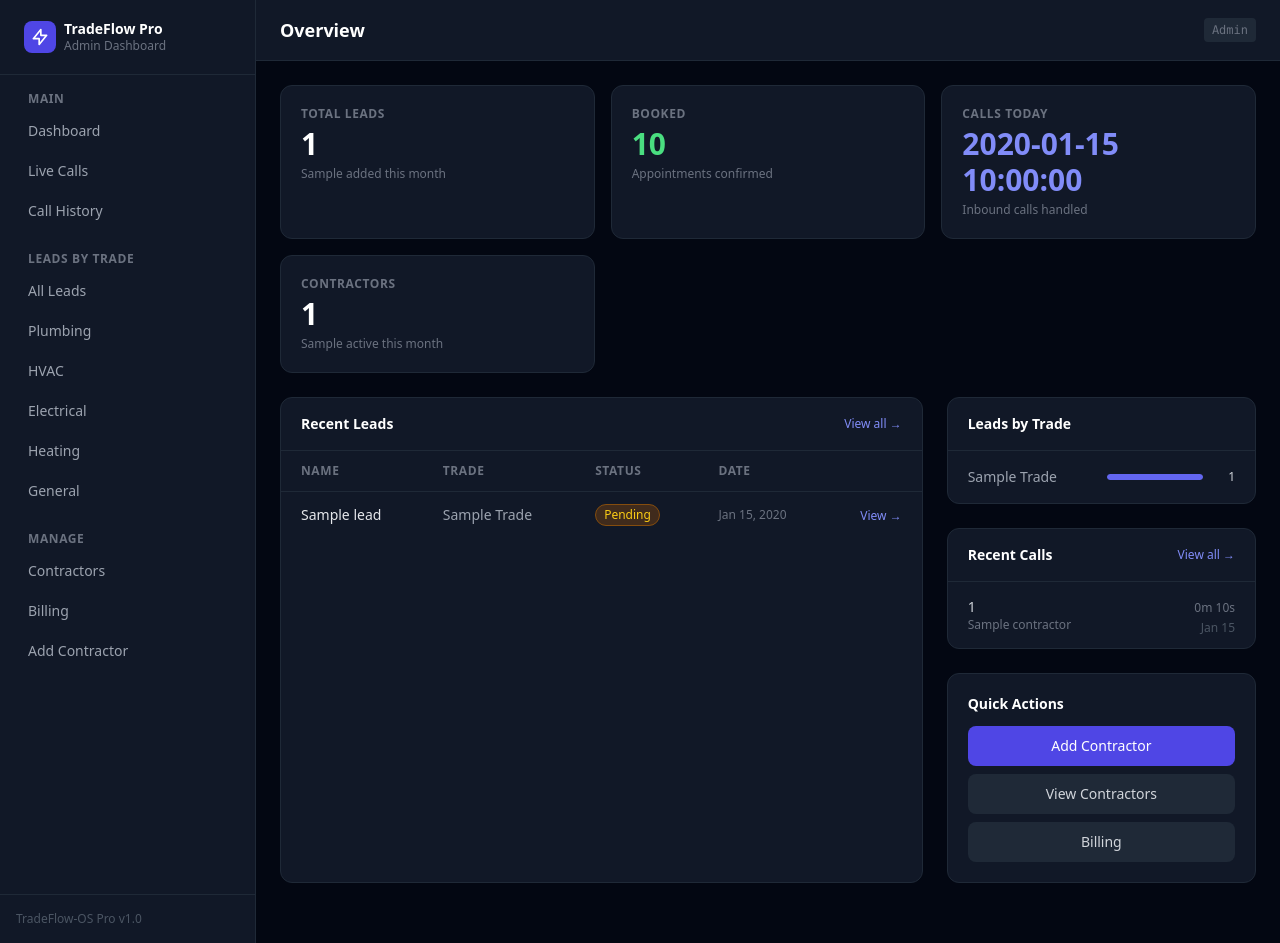
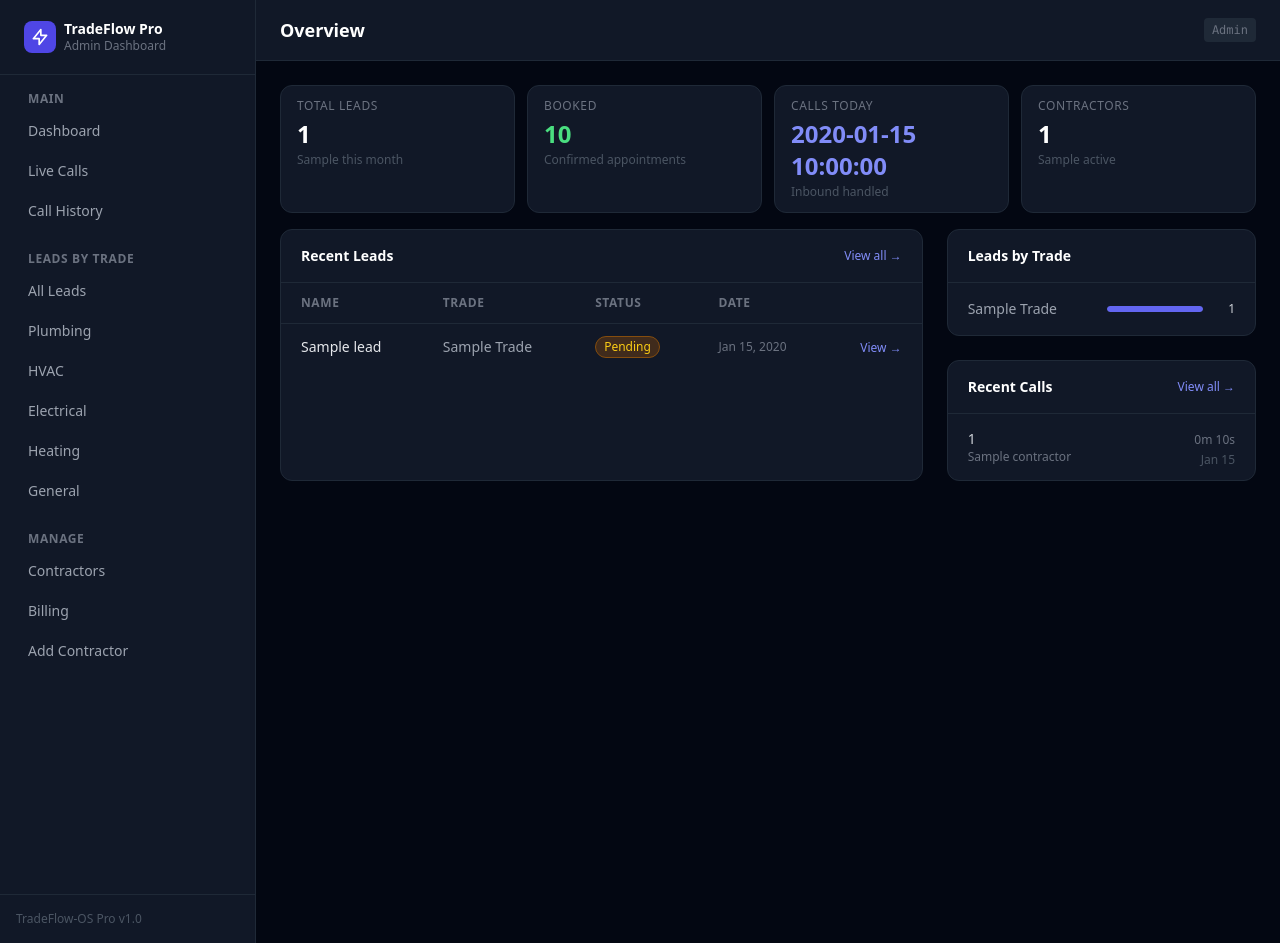
Before and after one commit to ren206-png/TradeFlow-OS-PRO, a FastAPI app: template app/templates/dashboard_overview.html in a window 1280 px wide. Run offline with FastAPI, Linux system fonts and the light colour scheme; the template is opened without the code that fills it: most values are stand-ins (such as "Sample title", 1, 10 or a date in 2020); parts of the project's set-up code (start-up, migrations or seed data) failed here and were passed over; some libraries are stand-ins or nearby versions.

Commit message:
Compact dashboard — 4-column stat row, remove Quick Actions panel, limit leads to 5
Co-Authored-By: Claude Sonnet 4.6 <noreply@anthropic.com>

```diff
--- a/app/routers/dashboard.py
+++ b/app/routers/dashboard.py
@@ -81,7 +81,7 @@ async def dashboard_overview(
 
     # --- Recent Leads ---
     recent_leads_result = await db.execute(
-        select(Lead).order_by(Lead.created_at.desc()).limit(8)
+        select(Lead).order_by(Lead.created_at.desc()).limit(5)
     )
     recent_leads = recent_leads_result.scalars().all()
 
--- a/app/templates/dashboard_overview.html
+++ b/app/templates/dashboard_overview.html
@@ -5,31 +5,31 @@
 
 {% block content %}
 
-<!-- Stat Cards -->
-<div class="grid grid-cols-2 xl:grid-cols-3 gap-4 mb-6">
+<!-- Stat Cards — single row, compact -->
+<div class="grid grid-cols-4 gap-3 mb-4">
 
-  <div class="bg-gray-900 border border-gray-800 rounded-xl p-5">
-    <p class="text-xs font-semibold text-gray-500 uppercase tracking-wider mb-1">Total Leads</p>
-    <p class="text-3xl font-bold text-white">{{ stats.total_leads }}</p>
-    <p class="text-xs text-gray-500 mt-1">{{ stats.leads_this_month }} added this month</p>
+  <div class="bg-gray-900 border border-gray-800 rounded-xl px-4 py-3">
+    <p class="text-xs text-gray-500 uppercase tracking-wider mb-1">Total Leads</p>
+    <p class="text-2xl font-bold text-white">{{ stats.total_leads }}</p>
+    <p class="text-xs text-gray-600 mt-0.5">{{ stats.leads_this_month }} this month</p>
   </div>
 
-  <div class="bg-gray-900 border border-gray-800 rounded-xl p-5">
-    <p class="text-xs font-semibold text-gray-500 uppercase tracking-wider mb-1">Booked</p>
-    <p class="text-3xl font-bold text-green-400">{{ stats.booked_total }}</p>
-    <p class="text-xs text-gray-500 mt-1">Appointments confirmed</p>
+  <div class="bg-gray-900 border border-gray-800 rounded-xl px-4 py-3">
+    <p class="text-xs text-gray-500 uppercase tracking-wider mb-1">Booked</p>
+    <p class="text-2xl font-bold text-green-400">{{ stats.booked_total }}</p>
+    <p class="text-xs text-gray-600 mt-0.5">Confirmed appointments</p>
   </div>
 
-  <div class="bg-gray-900 border border-gray-800 rounded-xl p-5">
-    <p class="text-xs font-semibold text-gray-500 uppercase tracking-wider mb-1">Calls Today</p>
-    <p class="text-3xl font-bold text-indigo-400">{{ stats.calls_today }}</p>
-    <p class="text-xs text-gray-500 mt-1">Inbound calls handled</p>
+  <div class="bg-gray-900 border border-gray-800 rounded-xl px-4 py-3">
+    <p class="text-xs text-gray-500 uppercase tracking-wider mb-1">Calls Today</p>
+    <p class="text-2xl font-bold text-indigo-400">{{ stats.calls_today }}</p>
+    <p class="text-xs text-gray-600 mt-0.5">Inbound handled</p>
   </div>
 
-  <div class="bg-gray-900 border border-gray-800 rounded-xl p-5">
-    <p class="text-xs font-semibold text-gray-500 uppercase tracking-wider mb-1">Contractors</p>
-    <p class="text-3xl font-bold text-white">{{ stats.total_contractors }}</p>
-    <p class="text-xs text-gray-500 mt-1">{{ stats.active_contractors }} active this month</p>
+  <div class="bg-gray-900 border border-gray-800 rounded-xl px-4 py-3">
+    <p class="text-xs text-gray-500 uppercase tracking-wider mb-1">Contractors</p>
+    <p class="text-2xl font-bold text-white">{{ stats.total_contractors }}</p>
+    <p class="text-xs text-gray-600 mt-0.5">{{ stats.active_contractors }} active</p>
   </div>
 
 </div>
@@ -144,25 +144,6 @@
       </div>
     </div>
 
-    <!-- Quick Actions -->
-    <div class="bg-gray-900 border border-gray-800 rounded-xl p-5">
-      <h2 class="text-sm font-semibold text-white mb-3">Quick Actions</h2>
-      <div class="space-y-2">
-        <a href="/onboarding"
-           class="block w-full text-center text-sm font-medium bg-indigo-600 hover:bg-indigo-500 text-white rounded-lg px-4 py-2.5 transition-colors">
-          Add Contractor
-        </a>
-        <a href="/dashboard/contractors"
-           class="block w-full text-center text-sm font-medium bg-gray-800 hover:bg-gray-700 text-gray-300 rounded-lg px-4 py-2.5 transition-colors">
-          View Contractors
-        </a>
-        <a href="/dashboard/billing"
-           class="block w-full text-center text-sm font-medium bg-gray-800 hover:bg-gray-700 text-gray-300 rounded-lg px-4 py-2.5 transition-colors">
-          Billing
-        </a>
-      </div>
-    </div>
-
   </div>
 </div>
 
```
